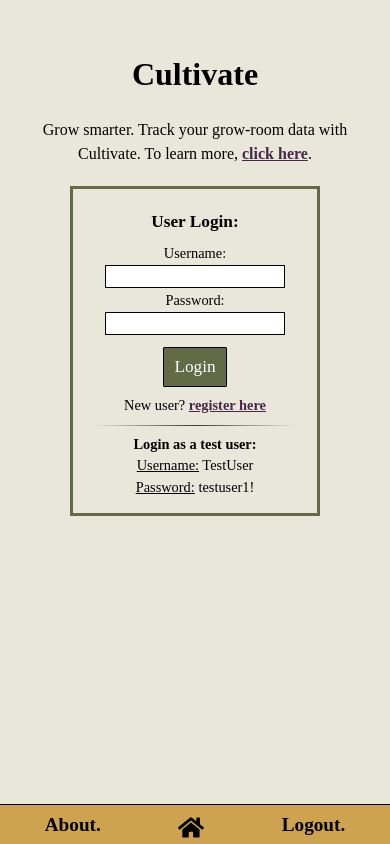
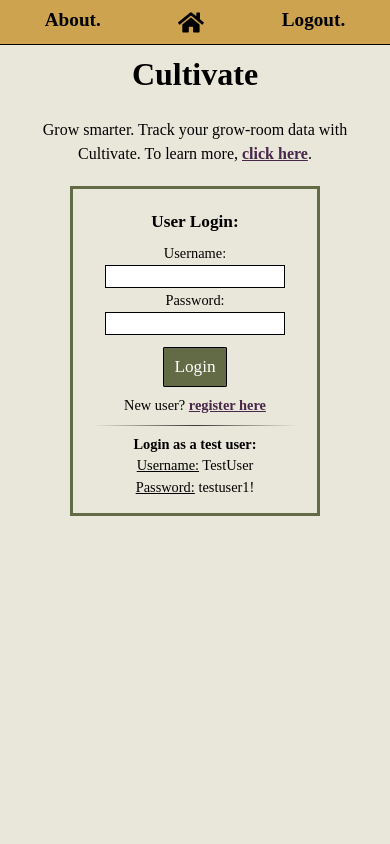
Before and after one commit to tsputzke/cultivate-app, a React (Create React App) app: page / in a window 390 px wide. Built offline with nearby package versions, Linux system fonts and the light colour scheme; sample sign-in values are in the browser's storage; a web font is replaced by a local one.

Commit message:
Fix input width for mobile

```diff
--- a/src/components/App/styles.css
+++ b/src/components/App/styles.css
@@ -145,16 +145,16 @@ Nav styles (Main Module)
 
 /* Nav */
 .nav {
-  height: 40px;
+  height: 45px;
   background-color: #CDA34F;
   text-align: center;
   position: fixed;
   padding: 6px;
-  bottom: 0;
+  top: 0;
   left: 0;
   right: 0;
   z-index: 10;
-  border-top: 1px solid black;
+  border-bottom: 1px solid black;
 }
 
 .nav * {
@@ -265,6 +265,10 @@ Content styles (Main Module)
   border: none;
 }
 
+.registration-table input {
+  width: 120px;
+}
+
 .password-rules {
   padding: 8px 0;
 }
@@ -273,7 +277,7 @@ Content styles (Main Module)
 .room {
   height: 100vh;
   margin: auto;
-  padding-top: 50px;
+  padding-top: 60px;
   width: 95%;
 }
 
@@ -382,7 +386,7 @@ Content styles (Main Module)
 .user {
   margin: 0 auto 80px;
   height: 100vh;
-  padding-top: 60px;
+  padding-top: 80px;
   width: 80%;
 }
 
@@ -408,6 +412,10 @@ h1 {
 .create-room-legend {
   font-size: 1.2em;
   margin: 8px 0;
+}
+
+.create-room-form input {
+  width: 150px;
 }
 
 .new-room-button {
@@ -462,7 +470,7 @@ h1 {
 
 .add-data {
   margin: auto;
-  padding-top: 30px;
+  padding-top: 60px;
   width: 300px;
 }
 
@@ -508,7 +516,7 @@ table {
 /* View Data */
 .view-data {
   text-align: center;
-  padding-top: 30px;
+  padding-top: 60px;
   padding-bottom: 80px;
   min-height: 200px;
   margin: auto;
@@ -610,9 +618,7 @@ place all the mobile tables styles below this line
     /* Nav */
     .nav {
       padding-top: 10px;
-      top: 0;
       border-top: none;
-      border-bottom: 1px solid black;
       height: 52px;
     }
 
```
